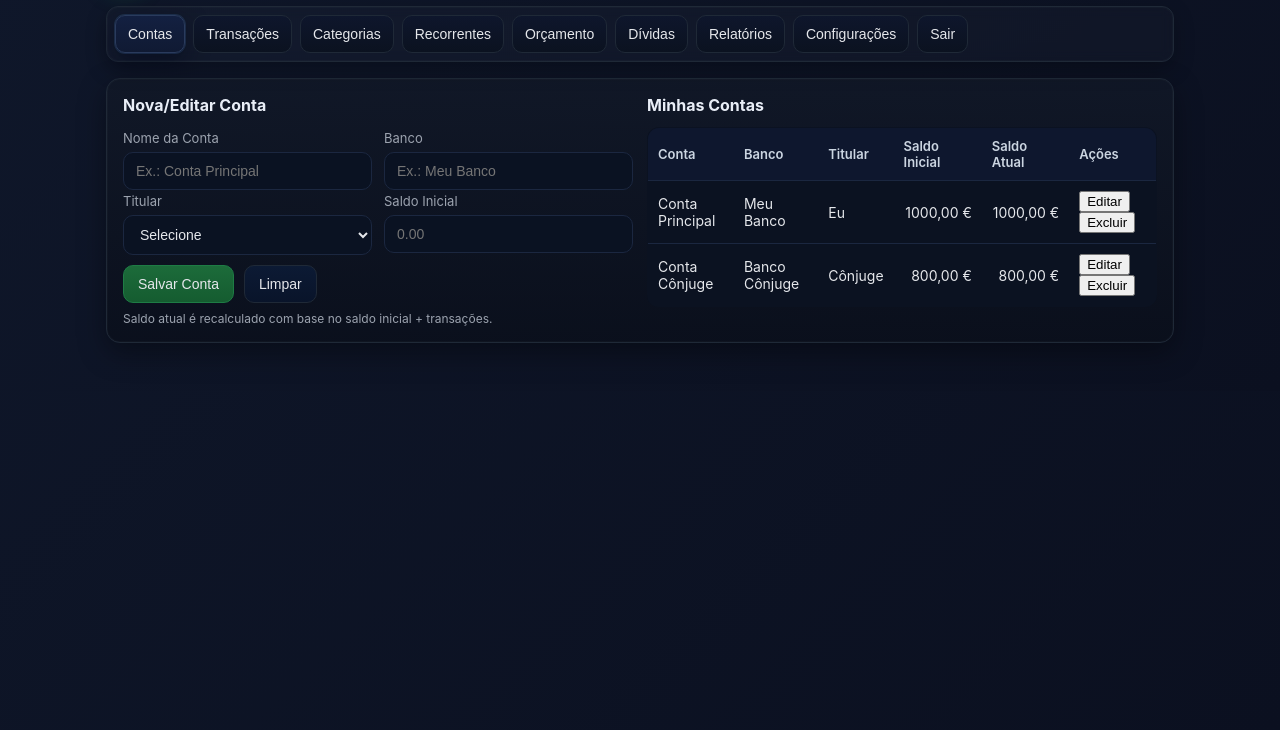
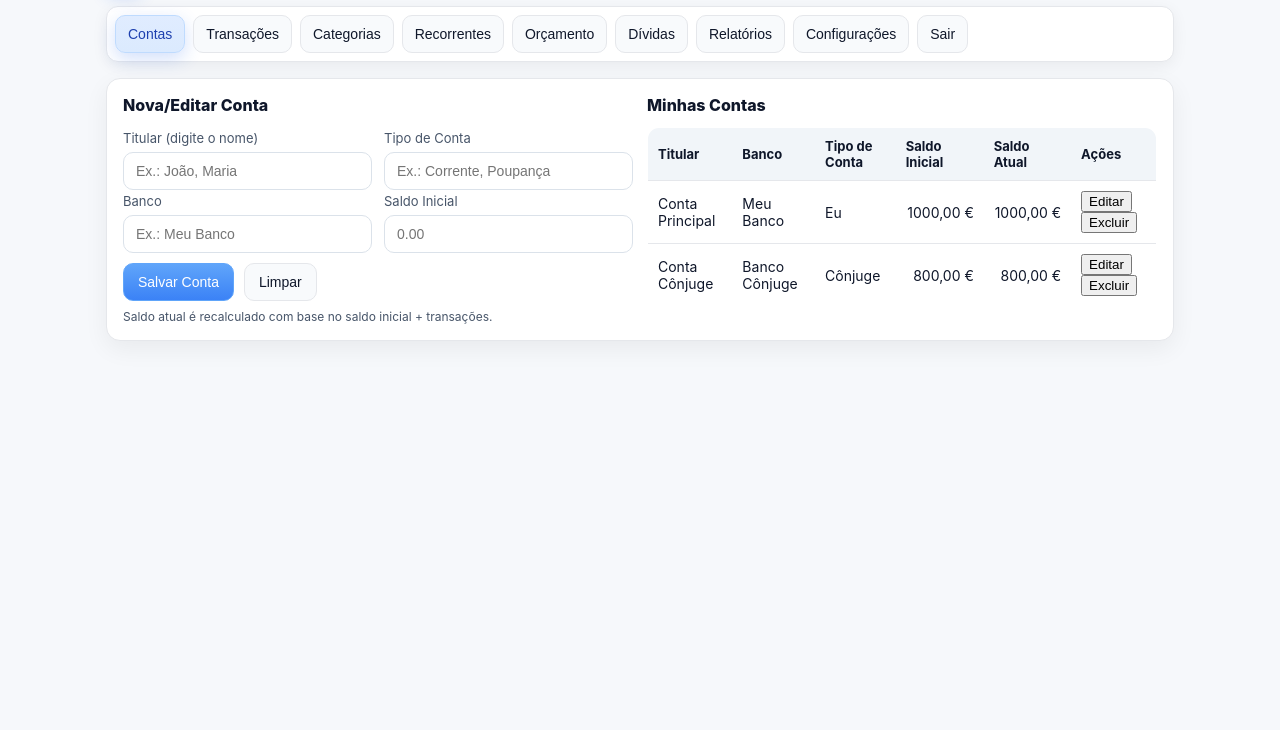
Before and after one commit to feliperodrigues7/finpilot-ie, a website built with Vite: page public/finance.html in a window 1280 px wide. Shown: the part 70-800 px from the top of the page. Built offline with nearby package versions, Linux system fonts and the light colour scheme.

Commit message:
Update finance.html
modo claro e colorido, IDs compatíveis com o JS atualizado

```diff
--- a/public/finance.html
+++ b/public/finance.html
@@ -7,34 +7,36 @@
   <title>FinPilot IE</title>
   <style>
     :root {
-      --bg: #0f172a;          /* slate-900 */
-      --bg-soft: #111827;     /* gray-900 */
-      --panel: #111827;       /* gray-900 */
-      --panel-2: #0b1220;
-      --text: #e5e7eb;        /* gray-200 */
-      --muted: #9ca3af;       /* gray-400 */
-      --accent: #22c55e;      /* green-500 */
-      --accent-2: #16a34a;    /* green-600 */
+      --bg: #f6f8fb;          /* fundo clean */
+      --panel: #ffffff;       /* cartões brancos */
+      --text: #0f172a;        /* slate-900 */
+      --muted: #475569;       /* slate-600 */
+      --border: #e5e7eb;      /* gray-200 */
+      --primary: #2563eb;     /* blue-600 */
+      --primary-2: #1d4ed8;   /* blue-700 */
+      --success: #16a34a;     /* green-600 */
       --danger: #ef4444;      /* red-500 */
-      --border: #1f2937;      /* gray-800 */
-      --link: #60a5fa;        /* blue-400 */
+      --warning: #f59e0b;     /* amber-500 */
+      --info: #06b6d4;        /* cyan-500 */
+      --accent-1: #8b5cf6;    /* violet-500 */
+      --accent-2: #f43f5e;    /* rose-500 */
     }
     * { box-sizing: border-box; }
     html, body {
       margin: 0;
       padding: 0;
-      background: linear-gradient(135deg, var(--bg) 0%, #0b1020 100%);
+      background: var(--bg);
       color: var(--text);
-      font-family: -apple-system, BlinkMacSystemFont, "Segoe UI", Roboto, Ubuntu, "Helvetica Neue", Arial, "Noto Sans", "Apple Color Emoji", "Segoe UI Emoji", "Segoe UI Symbol", "Noto Color Emoji", sans-serif;
+      font-family: -apple-system, BlinkMacSystemFont, "Segoe UI", Roboto, Ubuntu, "Helvetica Neue", Arial, "Noto Sans", sans-serif;
       min-height: 100%;
     }
-    a { color: var(--link); text-decoration: none; }
+    a { color: var(--primary); text-decoration: none; }
     a:hover { text-decoration: underline; }
 
     .wrap {
       max-width: 1100px;
-      margin: 24px auto;
-      padding: 0 16px 48px 16px;
+      margin: 24px auto 56px auto;
+      padding: 0 16px;
     }
 
     header {
@@ -53,54 +55,56 @@
       width: 36px;
       height: 36px;
       border-radius: 8px;
-      background: radial-gradient(circle at 30% 30%, var(--accent), #0ea5e9 70%);
-      box-shadow: 0 0 24px rgba(34, 197, 94, 0.25);
+      background: conic-gradient(from 0deg, var(--primary), var(--success), var(--accent-1), var(--accent-2), var(--primary));
+      box-shadow: 0 6px 16px rgba(37, 99, 235, 0.25);
     }
     .title {
-      font-weight: 700;
+      font-weight: 800;
       font-size: 20px;
       letter-spacing: 0.2px;
     }
+    .muted { color: var(--muted); font-size: 13px; }
 
     nav.tabs {
       display: flex;
       flex-wrap: wrap;
       gap: 8px;
-      background: rgba(255, 255, 255, 0.02);
+      background: #ffffff;
       border: 1px solid var(--border);
       border-radius: 12px;
       padding: 8px;
-      box-shadow: inset 0 0 0 1px rgba(255,255,255,0.02), 0 8px 20px rgba(0,0,0,0.25);
-      backdrop-filter: blur(6px);
+      box-shadow: 0 4px 16px rgba(0,0,0,0.06);
     }
     nav.tabs button {
       appearance: none;
       border: 1px solid var(--border);
-      background: linear-gradient(180deg, #0e162c 0%, #0b1220 100%);
+      background: #f8fafc;
       color: var(--text);
       padding: 10px 12px;
       border-radius: 10px;
       cursor: pointer;
       font-size: 14px;
-      transition: all .18s ease;
+      transition: all .14s ease;
     }
     nav.tabs button:hover {
       transform: translateY(-1px);
-      border-color: #243046;
+      border-color: #cbd5e1;
+      background: #f1f5f9;
     }
     nav.tabs button.active {
-      background: linear-gradient(180deg, #132041 0%, #101a33 100%);
-      border-color: #2a3b5d;
-      box-shadow: 0 0 0 1px rgba(96,165,250,0.15), 0 8px 22px rgba(2,6,23,0.5);
+      background: linear-gradient(180deg, #e0ecff 0%, #dbeafe 100%);
+      border-color: #bfdbfe;
+      color: #1e40af;
+      box-shadow: 0 6px 18px rgba(37, 99, 235, 0.20);
     }
 
     .panel {
       margin-top: 16px;
-      background: linear-gradient(180deg, rgba(17,24,39,0.85) 0%, rgba(10,15,27,0.85) 100%);
+      background: var(--panel);
       border: 1px solid var(--border);
       border-radius: 14px;
       padding: 16px;
-      box-shadow: 0 10px 28px rgba(0,0,0,0.35), inset 0 0 0 1px rgba(255,255,255,0.02);
+      box-shadow: 0 8px 24px rgba(0,0,0,0.06);
     }
 
     .grid {
@@ -115,10 +119,9 @@
     h2 {
       margin: 0 0 12px 0;
       font-size: 16px;
-      font-weight: 700;
-      color: #e9eef7;
+      font-weight: 800;
+      color: #0f172a;
     }
-    .muted { color: var(--muted); font-size: 13px; }
 
     .row {
       display: grid;
@@ -137,18 +140,18 @@
     }
     input, select, textarea {
       width: 100%;
-      background: #0a1222;
-      border: 1px solid #1b2740;
+      background: #ffffff;
+      border: 1px solid #dbe2ea;
       color: var(--text);
       border-radius: 10px;
       padding: 10px 12px;
       font-size: 14px;
       outline: none;
-      transition: border-color .15s ease, box-shadow .15s ease;
+      transition: border-color .12s ease, box-shadow .12s ease;
     }
     input:focus, select:focus, textarea:focus {
-      border-color: #2d467a;
-      box-shadow: 0 0 0 2px rgba(96,165,250,0.15);
+      border-color: #a3c3ff;
+      box-shadow: 0 0 0 3px rgba(37,99,235,0.15);
     }
     textarea { min-height: 80px; resize: vertical; }
 
@@ -160,25 +163,28 @@
     .btn {
       appearance: none;
       border: 1px solid var(--border);
-      background: linear-gradient(180deg, #0c1a34 0%, #09142a 100%);
+      background: #f8fafc;
       color: var(--text);
       padding: 10px 14px;
       border-radius: 10px;
       cursor: pointer;
       font-size: 14px;
-      transition: all .15s ease;
+      transition: all .14s ease;
     }
     .btn:hover {
       transform: translateY(-1px);
-      border-color: #2a3b5d;
+      border-color: #cbd5e1;
+      background: #f1f5f9;
     }
     .btn.primary {
-      background: linear-gradient(180deg, #1c6b3a 0%, #155c30 100%);
-      border-color: #1e7c45;
+      background: linear-gradient(180deg, #60a5fa 0%, #3b82f6 100%);
+      color: #fff;
+      border-color: #60a5fa;
     }
     .btn.danger {
-      background: linear-gradient(180deg, #6b1c1c 0%, #5c1515 100%);
-      border-color: #7c1e1e;
+      background: linear-gradient(180deg, #fda4af 0%, #f43f5e 100%);
+      color: #fff;
+      border-color: #fda4af;
     }
 
     table {
@@ -187,24 +193,25 @@
       border: 1px solid var(--border);
       border-radius: 12px;
       overflow: hidden;
-      background: #0b1221;
+      background: #fff;
     }
     thead th {
       text-align: left;
       padding: 10px;
-      font-weight: 600;
+      font-weight: 700;
       font-size: 13px;
-      color: #cbd5e1;
-      background: #0e172e;
-      border-bottom: 1px solid #1b2740;
+      color: #0f172a;
+      background: #f1f5f9;
+      border-bottom: 1px solid var(--border);
     }
     tbody td {
       padding: 10px;
-      border-top: 1px solid #1b2740;
+      border-top: 1px solid var(--border);
       font-size: 14px;
+      color: #0f172a;
     }
     tbody tr:hover {
-      background: rgba(96,165,250,0.05);
+      background: #f8fafc;
     }
 
     .tab-pane { display: none; }
@@ -213,6 +220,19 @@
       font-size: 12px;
       color: var(--muted);
     }
+
+    /* badges coloridos */
+    .badge {
+      display: inline-block;
+      padding: 2px 8px;
+      border-radius: 999px;
+      font-size: 12px;
+      font-weight: 700;
+      color: #fff;
+    }
+    .badge.receita { background: var(--success); }
+    .badge.despesa { background: var(--danger); }
+    .badge.transfer { background: var(--info); }
   </style>
 </head>
 <body>
@@ -245,18 +265,18 @@
           <form id="form-conta">
             <div class="row">
               <div>
-                <label for="ct-nome">Nome da Conta</label>
-                <input id="ct-nome" type="text" placeholder="Ex.: Conta Principal" />
+                <label for="ct-titular">Titular (digite o nome)</label>
+                <input id="ct-titular" type="text" placeholder="Ex.: João, Maria" />
               </div>
               <div>
-                <label for="ct-banco">Banco</label>
-                <input id="ct-banco" type="text" placeholder="Ex.: Meu Banco" />
+                <label for="ct-tipo">Tipo de Conta</label>
+                <input id="ct-tipo" type="text" placeholder="Ex.: Corrente, Poupança" />
               </div>
             </div>
             <div class="row">
               <div>
-                <label for="ct-pessoa">Titular</label>
-                <select id="ct-pessoa"></select>
+                <label for="ct-banco">Banco</label>
+                <input id="ct-banco" type="text" placeholder="Ex.: Meu Banco" />
               </div>
               <div>
                 <label for="ct-saldo-inicial">Saldo Inicial</label>
@@ -275,9 +295,9 @@
           <table>
             <thead>
               <tr>
-                <th>Conta</th>
+                <th>Titular</th>
                 <th>Banco</th>
-                <th>Titular</th>
+                <th>Tipo de Conta</th>
                 <th>Saldo Inicial</th>
                 <th>Saldo Atual</th>
                 <th>Ações</th>
@@ -331,7 +351,7 @@
             <div class="row-1">
               <div>
                 <label for="tx-descricao">Descrição</label>
-                <input id="tx-descricao" type="text" placeholder="Ex.: Salário de Outubro, Mercado, Renda, etc." />
+                <input id="tx-descricao" type="text" placeholder="Ex.: Salário de Outubro, Mercado, Aluguel, etc." />
               </div>
             </div>
 
@@ -340,7 +360,7 @@
               <button class="btn" type="reset">Limpar</button>
             </div>
           </form>
-          <p class="note">Preencha EITHER (Conta+Categoria) para receita/despesa OR (De/Para) para transferência.</p>
+          <p class="note">Use (Conta+Categoria) para receita/despesa OU (De/Para) para transferência.</p>
         </div>
         <div>
           <h2>Transações</h2>
@@ -348,7 +368,7 @@
             <thead>
               <tr>
                 <th>Data</th>
-                <th>Categoria/Tipo</th>
+                <th>Tipo</th>
                 <th>Conta</th>
                 <th style="text-align:right">Valor</th>
                 <th>Descrição</th>
@@ -429,7 +449,7 @@
     <!-- Configurações -->
     <section id="tab-config" class="panel tab-pane">
       <h2>Configurações</h2>
-      <p class="muted">Sem backend nesta versão. Dados armazenados no LocalStorage do navegador.</p>
+      <p class="muted">Sem backend nesta versão. Dados no LocalStorage.</p>
       <div class="actions">
         <button class="btn danger" id="btn-clear">Apagar todos os dados locais</button>
       </div>
@@ -438,13 +458,12 @@
 
   <script src="finance.js"></script>
   <script>
-    // Util extra: limpar LocalStorage com confirmação
     (function() {
       function $(sel){ return document.querySelector(sel); }
       const btn = $('#btn-clear');
       if (btn) {
         btn.addEventListener('click', function() {
-          if (confirm('Tem certeza que deseja apagar todos os dados locais? Essa ação não pode ser desfeita.')) {
+          if (confirm('Tem certeza que deseja apagar todos os dados locais?')) {
             localStorage.removeItem('finpilot_ie_v1');
             window.location.reload();
           }
```
